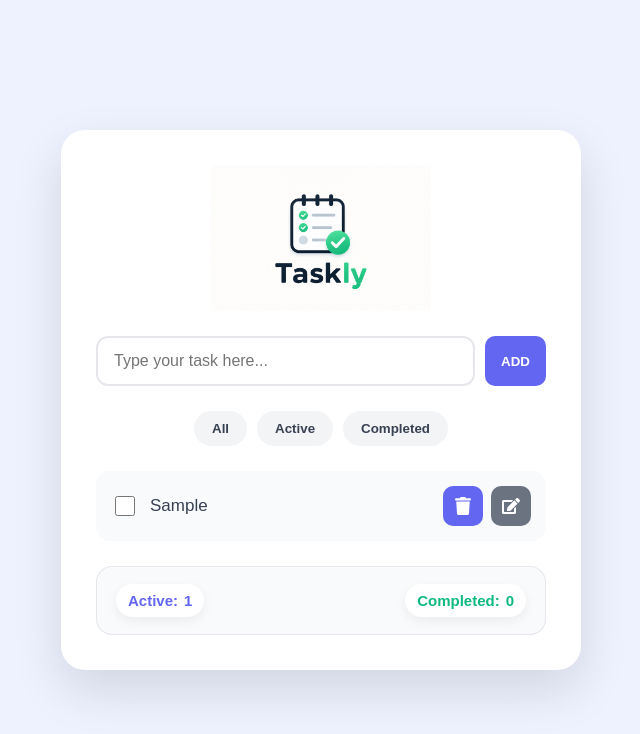
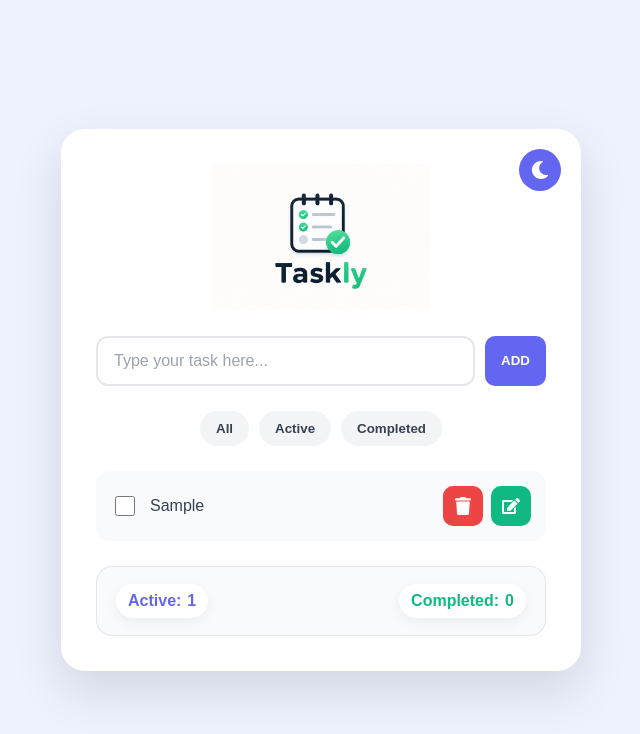
Before and after one commit to Bajt3k/ToDoList, a React (Vite) app: page / in a window 1280 px wide. Both pictures are taken after typing "Sample" into the empty fields and a click on the button "ADD". Shown: the top 734 px of the page, without its empty margins (319-959 px from the left). Built offline with nearby package versions, Linux system fonts and the light colour scheme.

Commit message:
DarkMode

```diff
--- a/src/App.css
+++ b/src/App.css
@@ -1,9 +1,13 @@
 .App {
+  position: relative;
+
   width: 450px;
   min-height: 450px;
   padding: 35px;
 
-  background: white;
+  background: #ffffff;
+  color: #1f2937;
+
   border-radius: 24px;
 
   box-shadow: 0 20px 50px rgba(0, 0, 0, 0.12);
@@ -11,7 +15,64 @@
   display: flex;
   flex-direction: column;
   gap: 25px;
+
+  transition:
+    background-color 0.3s,
+    color 0.3s;
 }
+
+/* ===================== */
+/* DARK MODE */
+/* ===================== */
+
+.App.dark {
+  background: #1e1e1e;
+  color: #f5f5f5;
+}
+
+.App.dark h1 {
+  color: #f5f5f5;
+}
+
+/* ===================== */
+/* LOGO */
+/* ===================== */
+
+.logo {
+  width: 220px;
+  margin: 0 auto;
+  display: block;
+}
+
+/* ===================== */
+/* THEME BUTTON */
+/* ===================== */
+
+.theme-toggle {
+  position: absolute;
+
+  top: 20px;
+  right: 20px;
+
+  width: 42px;
+  height: 42px;
+
+  display: flex;
+  align-items: center;
+  justify-content: center;
+
+  border-radius: 50%;
+
+  padding: 0;
+}
+
+.theme-toggle svg {
+  font-size: 18px;
+}
+
+/* ===================== */
+/* TITLE */
+/* ===================== */
 
 .App h1 {
   margin: 0;
@@ -24,27 +85,9 @@
   color: #1f2937;
 }
 
-.logo {
-  width: 220px;
-  margin: 0 auto;
-  display: block;
-}
-
-.actions button {
-  display: flex;
-  align-items: center;
-  justify-content: center;
-
-  width: 40px;
-  height: 40px;
-
-  padding: 0;
-
-  font-size: 18px;
-}
-
-
-/* Dodawanie taska */
+/* ===================== */
+/* FORM */
+/* ===================== */
 
 .task-form {
   display: flex;
@@ -61,17 +104,35 @@
 
   font-size: 16px;
 
+  background: white;
+  color: #1f2937;
+
   outline: none;
 
-  transition: 0.2s;
+  transition: all 0.25s ease;
 }
 
 .task-form input:focus {
   border-color: #6366f1;
 }
 
+.task-form input::placeholder {
+  color: #9ca3af;
+}
 
-/* Wszystkie buttony */
+.App.dark .task-form input {
+  background: #2b2b2b;
+  color: white;
+  border-color: #444;
+}
+
+.App.dark .task-form input::placeholder {
+  color: #9ca3af;
+}
+
+/* ===================== */
+/* BUTTONS */
+/* ===================== */
 
 button {
   border: none;
@@ -81,42 +142,127 @@ button {
   border-radius: 10px;
 
   background: #6366f1;
-
   color: white;
 
   font-weight: 600;
 
   cursor: pointer;
 
-  transition: 0.2s;
+  transition: all 0.2s ease;
 }
 
 button:hover {
   transform: translateY(-2px);
-  opacity: 0.9;
+  opacity: 0.92;
 }
 
+/* ===================== */
+/* FILTERS */
+/* ===================== */
 
-/* Lista */
+.filters {
+  display: flex;
+  justify-content: center;
+  gap: 10px;
+}
+
+.filters button {
+  background: #f3f4f6;
+  color: #374151;
+
+  border-radius: 999px;
+}
+
+.filters button:hover {
+  background: #e5e7eb;
+}
+
+.filter-active {
+  background: #6366f1 !important;
+  color: white !important;
+}
+
+.App.dark .filters button {
+  background: #333;
+  color: white;
+}
+
+.App.dark .filters button:hover {
+  background: #444;
+}
+
+/* ===================== */
+/* STATS */
+/* ===================== */
+
+.stats {
+  display: flex;
+  justify-content: space-between;
+  align-items: center;
+
+  padding: 18px 20px;
+
+  background: #f8fafc;
+
+  border-radius: 16px;
+
+  box-shadow: inset 0 0 0 1px #e5e7eb;
+
+  transition: 0.3s;
+}
+
+.stats span {
+  display: flex;
+  align-items: center;
+  gap: 6px;
+
+  padding: 8px 12px;
+
+  background: white;
+
+  border-radius: 999px;
+
+  font-weight: 600;
+
+  box-shadow: 0 4px 12px rgba(0, 0, 0, 0.06);
+}
+
+.stats span:first-child {
+  color: #6366f1;
+}
+
+.stats span:last-child {
+  color: #10b981;
+}
+
+.App.dark .stats {
+  background: #2b2b2b;
+  box-shadow: inset 0 0 0 1px #444;
+}
+
+.App.dark .stats span {
+  background: #363636;
+  color: white;
+  box-shadow: none;
+}
+
+/* ===================== */
+/* TASK LIST */
+/* ===================== */
 
 .task-list {
   list-style: none;
 
+  margin: 0;
   padding: 0;
-  margin: 0;
 
   display: flex;
   flex-direction: column;
-
   gap: 12px;
 }
 
-
-/* Pojedynczy task */
-
 .task-list li {
   display: flex;
-
   align-items: center;
 
   gap: 12px;
@@ -129,38 +275,45 @@ button:hover {
 
   color: #374151;
 
-  font-size: 17px;
-
-  transition: 0.2s;
+  transition: all 0.25s ease;
 }
 
 .task-list li:hover {
   transform: translateX(5px);
 }
 
+.App.dark .task-list li {
+  background: #2b2b2b;
+  color: white;
+}
 
-/* Tekst taska */
+.App.dark .task-list li:hover {
+  background: #363636;
+}
 
 .task-list span {
   flex: 1;
-
   overflow-wrap: anywhere;
 }
 
-
-/* Checkbox */
+/* ===================== */
+/* CHECKBOX */
+/* ===================== */
 
 .task-list input[type="checkbox"] {
   width: 20px;
   height: 20px;
 
   cursor: pointer;
+
+  accent-color: #6366f1;
 }
 
+/* ===================== */
+/* EDIT INPUT */
+/* ===================== */
 
-/* Input podczas edycji */
-
-.task-list li input:not([type="checkbox"]) {
+.edit-input {
   flex: 1;
 
   padding: 10px 12px;
@@ -169,131 +322,73 @@ button:hover {
 
   border: 2px solid #6366f1;
 
+  outline: none;
+
   font-size: 16px;
-
-  outline: none;
 }
 
-
-/* Delete */
-
-.task-list button:nth-last-child(2) {
-  background: #ef4444;
+.App.dark .edit-input {
+  background: #363636;
+  color: white;
 }
 
-.edit-input {
-  flex: 1;
-}
-
-/* Edit */
-
-.task-list button:last-child {
-  background: #10b981;
-}
-
-
-/* Save */
-
-.task-list button:first-of-type {
-  background: #6366f1;
-}
-
-
-/* Cancel */
-
-.task-list button:last-of-type {
-  background: #6b7280;
-}
-
-
-/* Wykonane zadanie */
-
-.done span {
-  text-decoration: line-through;
-
-  opacity: 0.5;
-}
+/* ===================== */
+/* ACTIONS */
+/* ===================== */
 
 .actions {
   margin-left: auto;
+
   display: flex;
   gap: 8px;
 }
 
-.filters {
+.actions button {
   display: flex;
   justify-content: center;
-  gap: 10px;
+  align-items: center;
+
+  width: 40px;
+  height: 40px;
+
+  padding: 0;
+
+  font-size: 18px;
 }
 
-.filters button {
-  background: #f3f4f6;
-  color: #374151;
+/* ===================== */
+/* BUTTON COLORS */
+/* ===================== */
 
-  padding: 10px 18px;
-
-  border-radius: 999px;
-
-  transition: .2s;
+.delete-btn {
+  background: #ef4444;
 }
 
-.filters button:hover {
-  background: #e5e7eb;
+.edit-btn {
+  background: #10b981;
 }
 
-.filter-active {
-  background: #6366f1 !important;
-  color: white !important;
+.save-btn {
+  background: #6366f1;
 }
 
-.stats {
-  display: flex;
-  justify-content: space-between;
-  align-items: center;
-
-  padding: 18px 20px;
-
-  background: #f8fafc;
-
-  border-radius: 16px;
-
-  color: #374151;
-
-  font-size: 15px;
-  font-weight: 600;
-
-  box-shadow: inset 0 0 0 1px #e5e7eb;
+.cancel-btn {
+  background: #6b7280;
 }
 
+/* ===================== */
+/* DONE */
+/* ===================== */
 
-.stats span {
-  display: flex;
-  align-items: center;
-  gap: 6px;
-
-  padding: 8px 12px;
-
-  border-radius: 999px;
-
-  background: white;
-
-  box-shadow: 0 4px 12px rgba(0,0,0,0.06);
+.done span {
+  text-decoration: line-through;
+  opacity: 0.5;
 }
 
+/* ===================== */
+/* RESPONSIVE */
+/* ===================== */
 
-/* Aktywne zadania */
-.stats span:first-child {
-  color: #6366f1;
-}
-
-
-/* Ukończone zadania */
-.stats span:last-child {
-  color: #10b981;
-}
-
-
-/* Responsywność */
 @media (max-width: 500px) {
   .App {
     width: 90%;
@@ -309,3 +404,4 @@ button:hover {
     width: 100%;
     justify-content: center;
   }
+}
--- a/src/App.jsx
+++ b/src/App.jsx
@@ -2,8 +2,10 @@ import { useState, useEffect } from "react";
 import TaskForm from "./components/TaskForm";
 import TaskList from "./components/TaskList";
 import TaskStats from "./components/TaskStats";
+import DarkModeToggle from "./components/DarkModeToggle";
 import "./App.css";
 import logo from "./assets/logo.png";
+
 
 function App() {
   const [task, setTask] = useState("");
@@ -22,10 +24,12 @@ function App() {
     }
     return true;
   });
+  const [darkMode, setDarkMode] = useState(false);
 
   useEffect(() => {
     localStorage.setItem("tasks", JSON.stringify(tasks));
   }, [tasks]);
+
 
   function handleSubmit(e) {
     e.preventDefault();
@@ -80,7 +84,9 @@ function App() {
 
   return (
     <>
-      <div className="App">
+
+      <div className={darkMode ? "App dark" : "App"}>
+        <DarkModeToggle darkMode={darkMode} setDarkMode={setDarkMode} />
         <img src={logo} className="logo" alt="logo" />
         <TaskForm task={task} setTask={setTask} handleSubmit={handleSubmit} />
         <TaskList
@@ -97,6 +103,7 @@ function App() {
         />
         <TaskStats tasks={tasks} />
     </div>
+
     </>
   );
 }
--- /dev/null
+++ b/src/components/DarkModeToggle.jsx
@@ -0,0 +1,10 @@
+import { FaMoon, FaSun } from "react-icons/fa";
+
+function DarkModeToggle({ darkMode, setDarkMode }) {
+  return (
+    <button className="theme-toggle" onClick={() => setDarkMode(!darkMode)}>
+      {darkMode ? <FaSun /> : <FaMoon />}
+    </button>
+  );
+}
+export default DarkModeToggle;
--- a/src/components/TaskItem.jsx
+++ b/src/components/TaskItem.jsx
@@ -11,10 +11,10 @@ function TaskItem({ taskItem, editingId, editText, setEditText, toggleTaskDone,
                 value={editText}
                 onChange={(e) => setEditText(e.target.value)}
               />
-              <button type="button" onClick={() => saveEditTask(taskItem.id)}>
+              <button type="button" className="save-btn" onClick={() => saveEditTask(taskItem.id)}>
                 <FaSave />
               </button>
-              <button type="button" onClick={cancelEditTask}>
+              <button type="button" className="cancel-btn" onClick={cancelEditTask}>
                 <IoClose />
               </button>
             </>
@@ -29,11 +29,12 @@ function TaskItem({ taskItem, editingId, editText, setEditText, toggleTaskDone,
               <div className="actions">
                 <button
                   type="button"
+                  className="delete-btn"
                   onClick={() => handleDeleteTask(taskItem.id)}
                 >
                   <FaTrash />
                 </button>
-                <button type="button" onClick={() => handleEditTask(taskItem)}>
+                <button type="button" className="edit-btn" onClick={() => handleEditTask(taskItem)}>
                     <FaEdit />
                 </button>
               </div>
```
